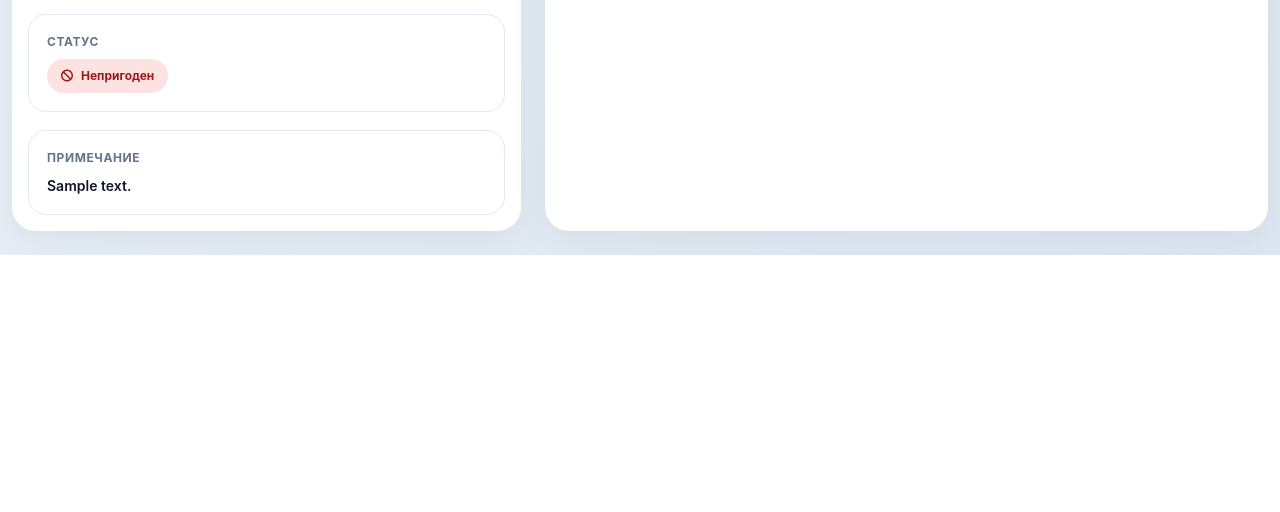
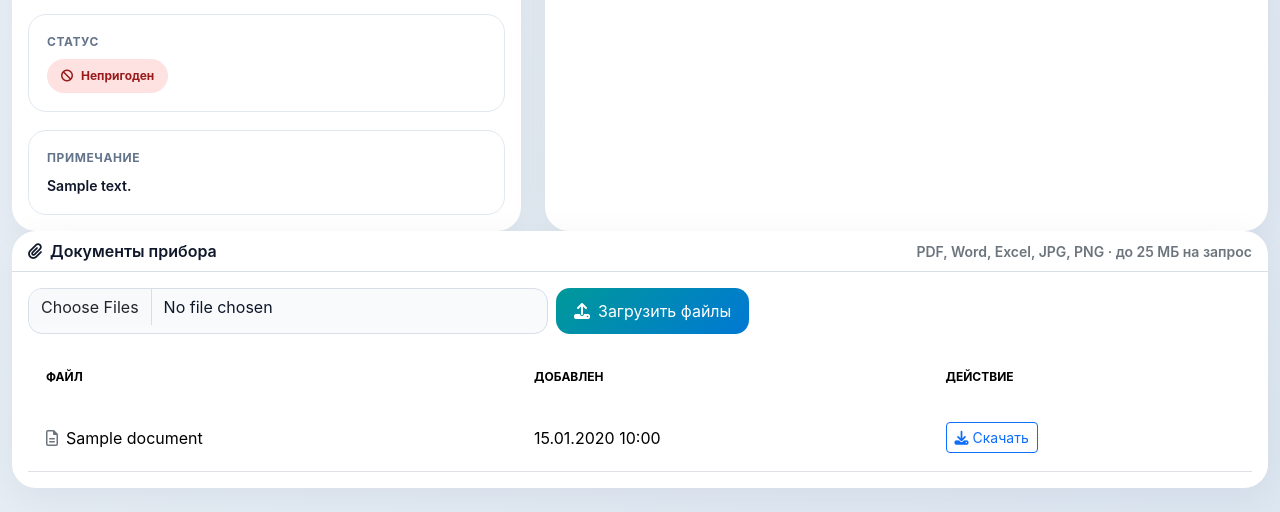
Before and after one commit to alex7r259/electrolab, a Flask app: page /instrument/1 in a window 1280 px wide. Shown: the part 810-1322 px from the top of the page. Before the commit the page ends 1065 px from the top, so only its background shows below. Run offline with Flask 3, Linux system fonts and the light colour scheme; tables that the repository leaves empty hold one stand-in row (values such as "Sample post"); some libraries are stand-ins or nearby versions.

Commit message:
Add instrument document management section

```diff
--- a/templates/instrument_card.html
+++ b/templates/instrument_card.html
@@ -85,4 +85,9 @@
         </div>
     </div>
 </div>
+<div class="col-12"><div class="card glass-card border-0"><div class="card-header d-flex justify-content-between align-items-center flex-wrap gap-2"><span><i class="fa-solid fa-paperclip me-2"></i>Документы прибора</span><span class="text-secondary small">PDF, Word, Excel, JPG, PNG · до 25 МБ на запрос</span></div><div class="card-body">
+<form method="post" enctype="multipart/form-data" action="{{ url_for('upload_instrument_documents', instrument_id=instrument.id) }}" class="d-flex gap-2 flex-wrap mb-3"><input type="file" class="form-control" name="documents" multiple required accept=".pdf,.doc,.docx,.xls,.xlsx,.jpg,.jpeg,.png" style="max-width:520px"><button class="btn btn-industrial" type="submit"><i class="fa-solid fa-upload me-2"></i>Загрузить файлы</button></form>
+{% if instrument.documents %}<div class="table-responsive"><table class="table table-hover align-middle mb-0"><thead><tr><th>Файл</th><th>Добавлен</th><th>Действие</th></tr></thead><tbody>{% for document in instrument.documents|sort(attribute='uploaded_at', reverse=true) %}<tr><td><i class="fa-regular fa-file-lines me-2 text-secondary"></i>{{ document.original_name }}</td><td>{{ document.uploaded_at.strftime('%d.%m.%Y %H:%M') if document.uploaded_at else '—' }}</td><td><a class="btn btn-sm btn-outline-primary" href="{{ url_for('download_instrument_document', instrument_id=instrument.id, document_id=document.id) }}"><i class="fa-solid fa-download me-1"></i>Скачать</a></td></tr>{% endfor %}</tbody></table></div>{% else %}<div class="text-secondary">К этому прибору пока не прикреплены документы.</div>{% endif %}
+</div></div></div>
+</div>
 {% endblock %}
```
